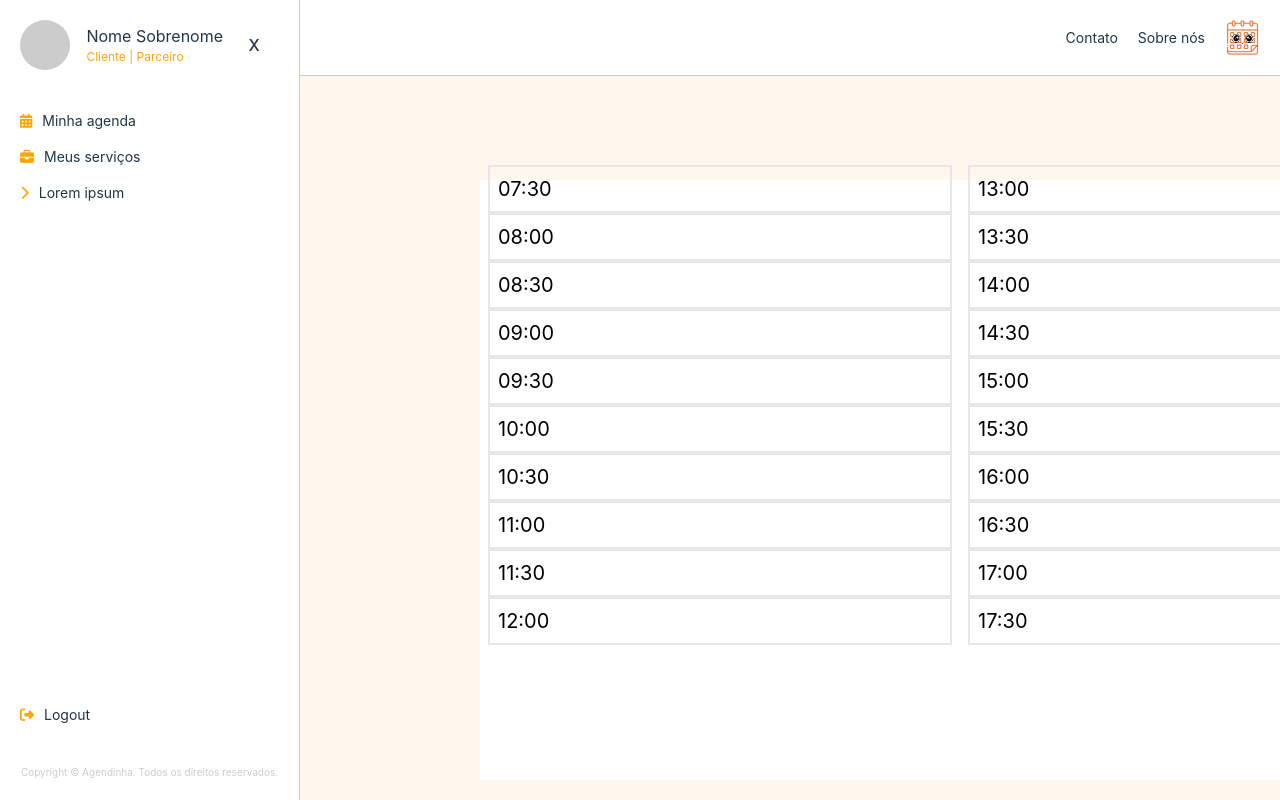
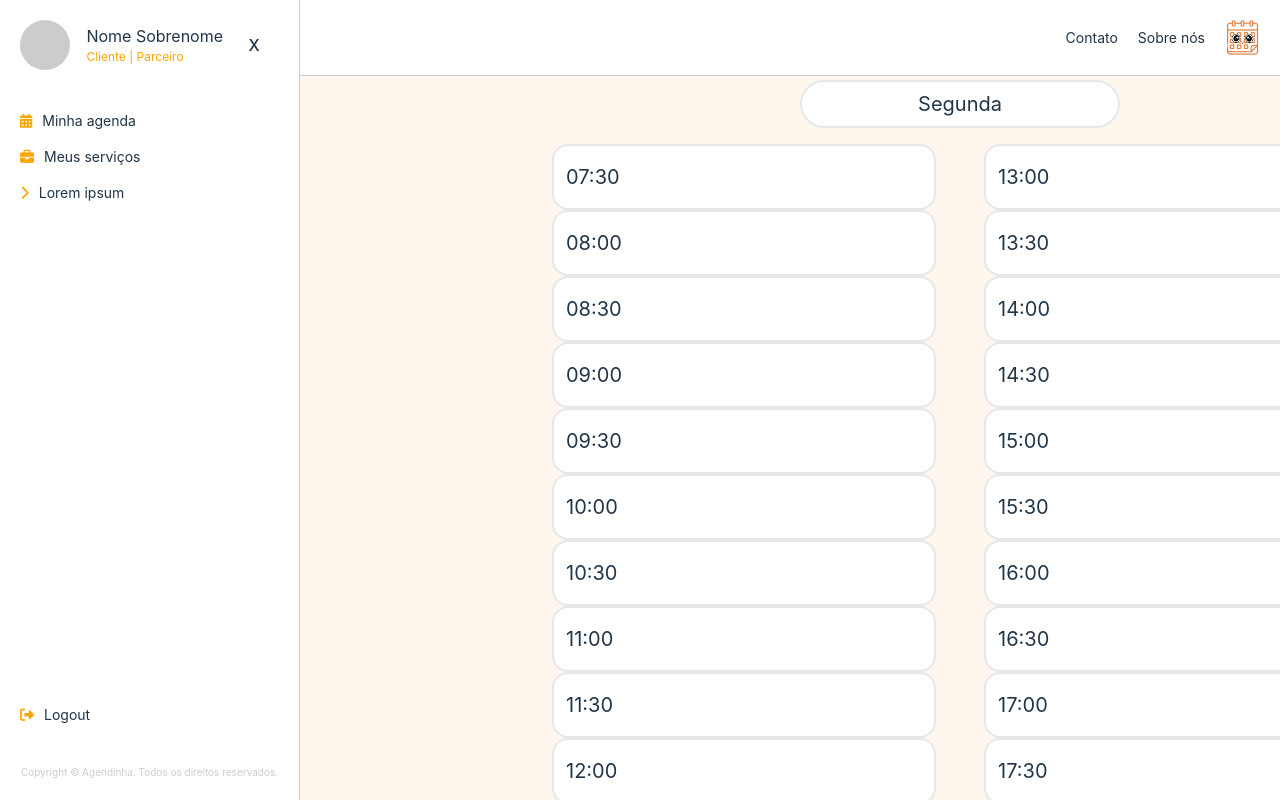
Before and after one commit to Agendinha/app-frontend, a React (Vite) app: page /dashboard in a window 1280 px wide. Shown: the top 800 px of the page. Built offline with nearby package versions, Linux system fonts and the light colour scheme; sample sign-in values are in the browser's storage.

Commit message:
feat: component hour

```diff
--- a/src/components/calendar/calendar.jsx
+++ b/src/components/calendar/calendar.jsx
@@ -2,7 +2,7 @@ import Days from "./components/days.jsx";
 
 export default function Calendar() {
   return (
-    <div className="calendar">
+    <div className="flex flex-col items-center justify-center w-full h-full">
       <Days />
     </div>
   );
--- a/src/components/calendar/components/days.jsx
+++ b/src/components/calendar/components/days.jsx
@@ -1,9 +1,25 @@
-import Hours from "./hours";
+
+import HourList from "./hoursList.jsx";
 
 export default function Days() {
+  const morningHours = [
+    "07:30", "08:00", "08:30", "09:00", "09:30",
+    "10:00", "10:30", "11:00", "11:30", "12:00"
+  ];
+
+  const afternoonHours = [
+    "13:00", "13:30", "14:00", "14:30", "15:00",
+    "15:30", "16:00", "16:30", "17:00", "17:30"
+  ];
+
   return (
-    <div className="flex flex-col items-center justify-center h-screen w-screen bg-orange-50 text-black">
-      <Hours />
+    <div className="flex flex-col text-xl w-3/4 h-3/4 justify-center items-center">
+
+      <div className="flex h-full w-4/12 justify-center content-center  bg-white rounded-full p-2 border-2">Segunda</div>
+      <div className="flex flex-row text-xl w-full h-full justify-center">
+        <HourList hours={morningHours} />
+        <HourList hours={afternoonHours} />
+      </div>
     </div>
   );
 }
--- a/src/components/calendar/components/hours.jsx
+++ /dev/null
@@ -1,31 +0,0 @@
-export default function Hours() {
-  return (
-    <div className="flex flex-row bg-white text-xl w-3/4 h-3/4 justify-center ">
-      <div className="flex flex-col bg-white text-xl w-3/4 h-3/4 justify-center p-2 ">
-        <div className="p-2 border-2">07:30</div>
-        <div className="p-2 border-2">08:00</div>
-        <div className="p-2 border-2">08:30</div>
-        <div className="p-2 border-2">09:00</div>
-        <div className="p-2 border-2">09:30</div>
-        <div className="p-2 border-2">10:00</div>
-        <div className="p-2 border-2">10:30</div>
-        <div className="p-2 border-2">11:00</div>
-        <div className="p-2 border-2">11:30</div>
-        <div className="p-2 border-2">12:00</div>
-      </div>
-      <div className="flex flex-col bg-white text-xl w-3/4 h-3/4 justify-center p-2">
-        <div className="p-2 border-2">13:00</div>
-        <div className="p-2 border-2">13:30</div>
-        <div className="p-2 border-2">14:00</div>
-        <div className="p-2 border-2">14:30</div>
-        <div className="p-2 border-2">15:00</div>
-        <div className="p-2 border-2">15:30</div>
-        <div className="p-2 border-2">16:00</div>
-        <div className="p-2 border-2">16:30</div>
-        <div className="p-2 border-2">17:00</div>
-        <div className="p-2 border-2">17:30</div>
-      </div>
-    </div>
-
-  );
-}
--- /dev/null
+++ b/src/components/calendar/components/hoursList.jsx
@@ -0,0 +1,84 @@
+import React, { useState } from "react";
+
+const HourList = ({ hours }) => {
+  const [values, setValues] = useState(Array(hours.length).fill(''));
+
+  const handleButtonClick = (index) => {
+    const newValue = prompt(`Digite seu compromisso para ${hours[index]}:`, values[index]);
+    if (newValue !== null) {
+      const newValues = [...values];
+      newValues[index] = newValue;
+      setValues(newValues);
+    }
+    };
+    const clearValue = (index) => {
+      const newValue = values[index] = '';
+      const newValues = [...values];
+      newValues[index] = newValue;
+      setValues(newValues);
+    };
+
+
+  return (
+    <div className="flex flex-col text-xl w-5/12 h-3/4 m-4 justify-between">
+      {hours.map((hour, index) => (
+        <div key={index} className="flex flex-row justify-between bg-white mx-2 p-3 border-2 rounded-2xl items-center">
+          <span className="w-2/12">{hour}</span>
+          {values[index] === '' &&
+            <div className="text-white rounded-xl w-8/12 h-1/4">
+            <button
+              className="bg-white hover:bg-orange-600 text-white rounded-xl w-full py-1"
+              onClick={() => handleButtonClick(index)}
+            >
+              +
+            </button>
+          </div>}
+          {values[index] && (
+            <div className="flex flex-row items-center justify-center w-8/12">
+              <span className="mr-2 text-black w-10/12">{values[index]}</span>
+              <button
+              className="bg-white text-black text-sm rounded-full w-2/12 py-1 px-2 items-center justify-center"
+              onClick={() => clearValue(index)}
+              >X</button>
+            </div>
+          )}
+        </div>
+      ))}
+    </div>
+  );
+};
+export default HourList;
+
+// export default function Hours() {
+//   return (
+//   <div className="flex flex-row bg-white text-xl w-3/4 h-3/4 justify-center ">
+//   <div className="flex flex-col bg-white text-xl w-3/4 h-3/4 justify-center p-2 ">
+//   <div className="p-2 border-2">07:30</div>
+//   <div className="p-2 border-2">08:00</div>
+//   <div className="p-2 border-2">08:30</div>
+//   <div className="p-2 border-2">09:00</div>
+//   <div className="p-2 border-2">09:30</div>
+//   <div className="p-2 border-2">10:00</div>
+//   <div className="p-2 border-2">10:30</div>
+//   <div className="p-2 border-2">11:00</div>
+//   <div className="p-2 border-2">11:30</div>
+//   <div className="p-2 border-2">12:00</div>
+//   </div>
+//   <div className="flex flex-col bg-white text-xl w-3/4 h-3/4 justify-center p-2">
+//   <div className="p-2 border-2">13:00</div>
+//   <div className="p-2 border-2">13:30</div>
+//   <div className="p-2 border-2">14:00</div>
+//   <div className="p-2 border-2">14:30</div>
+//   <div className="p-2 border-2">15:00</div>
+//   <div className="p-2 border-2">15:30</div>
+//   <div className="p-2 border-2">16:00</div>
+//   <div className="p-2 border-2">16:30</div>
+//   <div className="p-2 border-2">17:00</div>
+//   <div className="p-2 border-2">17:30</div>
+//   </div>
+//   </div>
+
+//   );
+//   }
+
+//   Me ajude a abstrair esta função
--- a/src/pages/dashboard/index.jsx
+++ b/src/pages/dashboard/index.jsx
@@ -14,7 +14,7 @@ function Dashboard() {
 
 	return (
 		<DefaultView>
-			<div className="flex flex-col items-center justify-center h-screen w-screen bg-orange-50">
+			<div className="flex flex-col items-center justify-center h-full w-screen bg-orange-50">
 				{/* <h1 className="text-2xl">Dashboard</h1> */}
 				{/* <button onClick={() => setModalIsOpen(true)}>Logout</button> */}
 				<Calendar />
```
